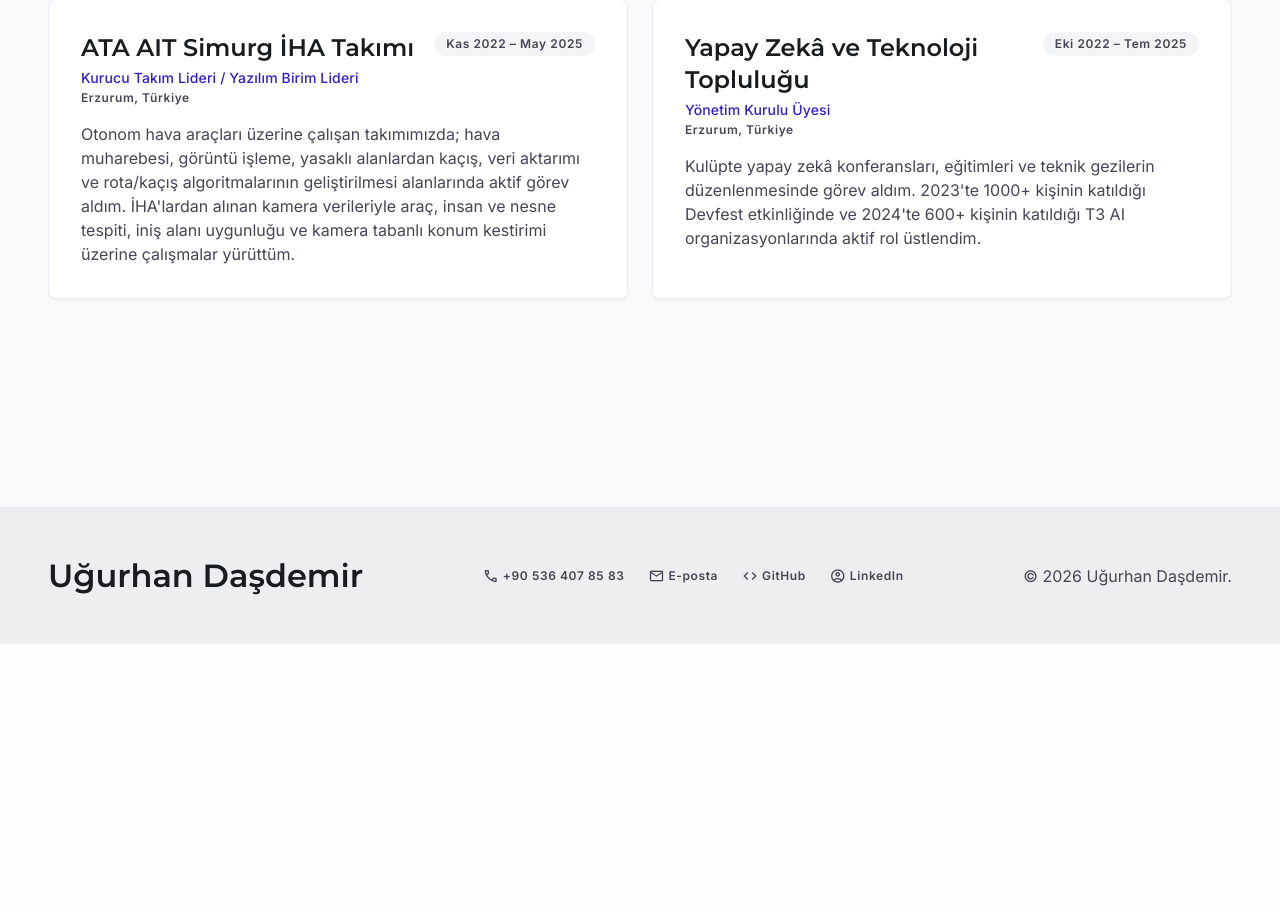
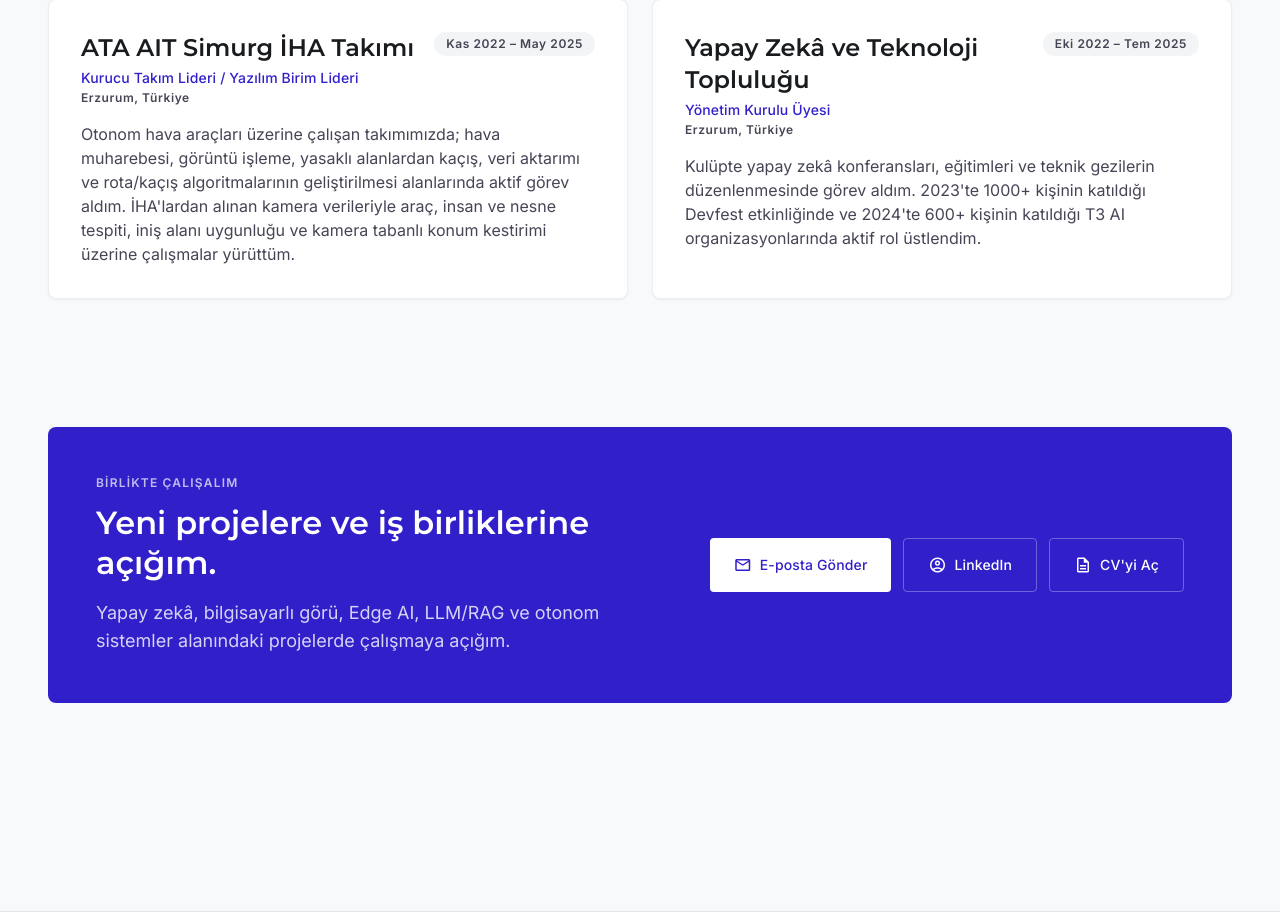
Before and after one commit to Ugurhandasdemir/Portfolio, a Python web app: template Base/templates/home.html in a window 1280 px wide. Shown: the part 5001-5913 px from the top of the page. Before the commit the page ends 5645 px from the top, so only its background shows below. Run offline with Jinja, Linux system fonts and the light colour scheme; the template is opened without the code that fills it, so the values that code supplies are empty; some libraries are stand-ins or nearby versions.

Commit message:
feat: add focused collaboration contact section

```diff
--- a/Base/templates/home.html
+++ b/Base/templates/home.html
@@ -306,10 +306,32 @@
 </div>
 </section>
 
+<!-- Contact Section -->
+<section class="px-margin-mobile md:px-margin-desktop max-w-container-max mx-auto mb-32" id="contact">
+<div class="bg-primary text-on-primary rounded-xl p-8 md:p-12 flex flex-col lg:flex-row lg:items-center lg:justify-between gap-8 animate-on-scroll">
+<div class="max-w-3xl">
+<p class="font-label-sm text-label-sm uppercase tracking-widest text-on-primary/70 mb-3">Birlikte çalışalım</p>
+<h2 class="font-headline-lg text-headline-lg mb-4">Yeni projelere ve iş birliklerine açığım.</h2>
+<p class="font-body-lg text-body-lg text-on-primary/80">Yapay zekâ, bilgisayarlı görü, Edge AI, LLM/RAG ve otonom sistemler alanındaki projelerde çalışmaya açığım.</p>
+</div>
+<div class="flex flex-wrap gap-3 shrink-0">
+<a class="inline-flex items-center justify-center gap-2 rounded-lg bg-on-primary px-6 py-3 font-label-md text-label-md text-primary hover:bg-primary-container transition-colors" href="mailto:ugurhandasdemir@gmail.com">
+<span aria-hidden="true" class="material-symbols-outlined text-lg">mail</span>E-posta Gönder
+</a>
+<a class="inline-flex items-center justify-center gap-2 rounded-lg border border-on-primary/30 px-6 py-3 font-label-md text-label-md text-on-primary hover:bg-on-primary/10 transition-colors" href="https://www.linkedin.com/in/ugurhandasdemir" target="_blank" rel="noopener">
+<span aria-hidden="true" class="material-symbols-outlined text-lg">account_circle</span>LinkedIn
+</a>
+<a class="inline-flex items-center justify-center gap-2 rounded-lg border border-on-primary/30 px-6 py-3 font-label-md text-label-md text-on-primary hover:bg-on-primary/10 transition-colors" href="/static/pdf/ozgecmis.pdf" target="_blank" rel="noopener">
+<span aria-hidden="true" class="material-symbols-outlined text-lg">description</span>CV'yi Aç
+</a>
+</div>
+</div>
+</section>
+
 </main>
 
-<!-- Footer / Contact -->
-<footer class="bg-surface-container w-full py-12 border-t border-outline-variant/20" id="contact">
+<!-- Footer -->
+<footer class="bg-surface-container w-full py-12 border-t border-outline-variant/20">
 <div class="flex flex-col md:flex-row justify-between items-center px-margin-mobile md:px-margin-desktop max-w-container-max mx-auto gap-gutter">
 <div class="flex items-center gap-4">
 <span class="font-headline-lg text-headline-lg text-on-surface">Uğurhan Daşdemir</span>
```
